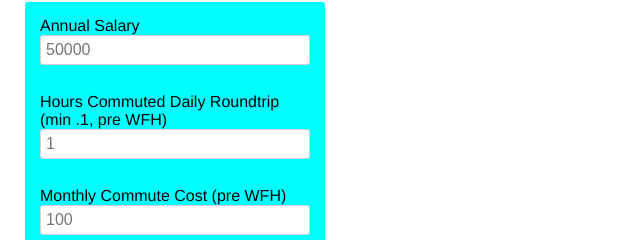
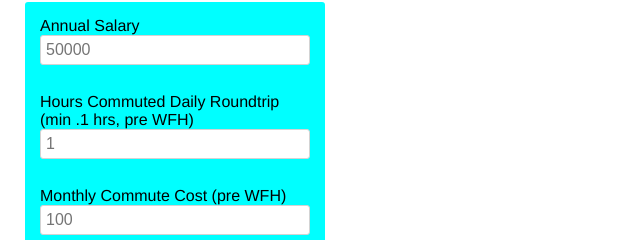
Before and after one commit to camclay/remoteworkcalc, a plain HTML site: page views/index.html in a window 1280 px wide. Shown: the part 115-355 px from the top of the page, 0-640 px from the left. Drawn offline with nearby package versions, Linux system fonts and the light colour scheme.

Commit message:
Update index.html

```diff
--- a/views/index.html
+++ b/views/index.html
@@ -41,7 +41,7 @@
         />
         <br />
         <label for="hoursCommuted"
-          >Hours Commuted Daily Roundtrip (min .1, pre WFH)</label
+          >Hours Commuted Daily Roundtrip (min .1 hrs, pre WFH)</label
         >
         <input
           type="number"
```
